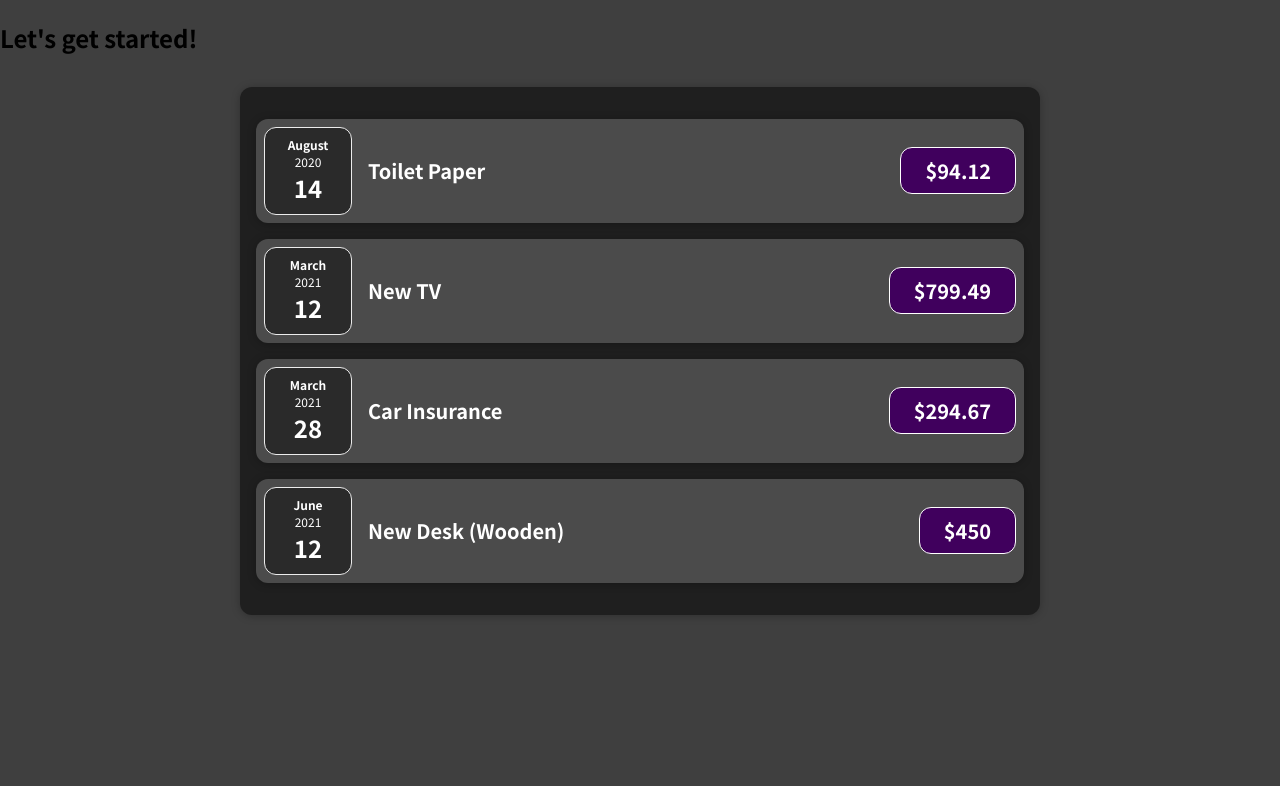
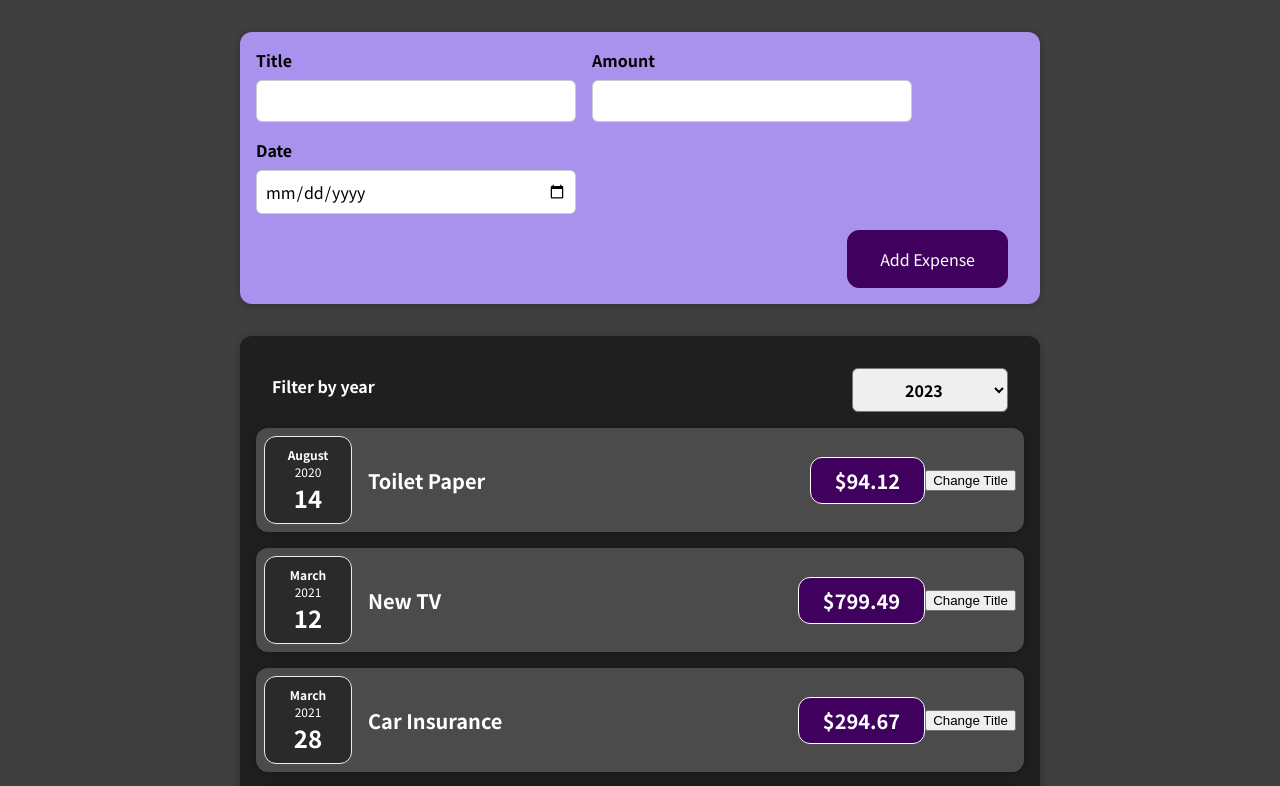
Before and after one commit to rudsa/01-starting-setup, a React (Create React App) app: page / in a window 1280 px wide. Shown: the top 786 px of the page. Built offline with nearby package versions, Linux system fonts and the light colour scheme.

Commit message:
filteredData

```diff
--- a/src/App.js
+++ b/src/App.js
@@ -1,4 +1,6 @@
-import React from "react";
+import React, { useState } from "react";
+
+import NewExpense from "./components/NewExpense/NewExpense";
 import Expenses from "./components/Expenses/Expenses";
 
 const App = () => {
@@ -24,10 +26,27 @@
     },
   ];
 
+  const [filteredExpensesData, setfilteredExpensesData] = useState(expenses);
+
+  const addExpenseHandler = (expense) => {
+    console.log(expense);
+  };
+
+  const filterExpenseHandler = (filteredExpenseDate) => {
+    setfilteredExpensesData(
+      expenses.filter((filterData) => {
+        return filterData.date.getFullYear() === Number(filteredExpenseDate);
+      })
+    );
+  };
+
   return (
     <div>
-      <h2>Let's get started!</h2>
-      <Expenses items={expenses} />
+      <NewExpense onAddExpense={addExpenseHandler} />
+      <Expenses
+        items={filteredExpensesData}
+        onFilterExpense={filterExpenseHandler}
+      />
     </div>
   );
 };
--- a/src/components/Expenses/ExpenseItem.js
+++ b/src/components/Expenses/ExpenseItem.js
@@ -1,17 +1,24 @@
-import React from "react";
+import React, { useState } from "react";
 import Card from "../UI/Card";
 import ExpenseDate from "./ExpenseDate";
 
 import "./ExpenseItem.css";
 
 const ExpenseItem = (props) => {
+  const [title, setTitle] = useState(props.title);
+
+  const clickHandler = () => {
+    setTitle("Test");
+  };
+
   return (
     <Card className="expense-item">
       <ExpenseDate date={props.date} />
       <div className="expense-item__description">
-        <h2>{props.title}</h2>
+        <h2>{title}</h2>
         <div className="expense-item__price">${props.amount}</div>
       </div>
+      <button onClick={clickHandler}>Change Title</button>
     </Card>
   );
 };
--- a/src/components/Expenses/Expenses.js
+++ b/src/components/Expenses/Expenses.js
@@ -1,17 +1,24 @@
 import React from "react";
+import ExpensesFilter from "./ExpensesFilter";
 import Card from "../UI/Card";
 import ExpenseItem from "./ExpenseItem";
 import "./Expenses.css";
 
 const Expenses = (props) => {
+  const filterExpensesDataHandler = (filteredExpenseData) => {
+    props.onFilterExpense(filteredExpenseData);
+  };
+
   return (
     <Card className="expenses">
+      <ExpensesFilter onFilterExpenseData={filterExpensesDataHandler} />
       {props.items.map((item) => {
         return (
           <ExpenseItem
             title={item.title}
             amount={item.amount}
             date={item.date}
+            key={item.id}
           />
         );
       })}
--- /dev/null
+++ b/src/components/Expenses/ExpensesFilter.css
@@ -0,0 +1,24 @@
+.expenses-filter {
+  color: white;
+  padding: 0 1rem;
+}
+
+.expenses-filter__control {
+  display: flex;
+  width: 100%;
+  align-items: center;
+  justify-content: space-between;
+  margin: 1rem 0;
+}
+
+.expenses-filter label {
+  font-weight: bold;
+  margin-bottom: 0.5rem;
+}
+
+.expenses-filter select {
+  font: inherit;
+  padding: 0.5rem 3rem;
+  font-weight: bold;
+  border-radius: 6px;
+}
--- /dev/null
+++ b/src/components/Expenses/ExpensesFilter.js
@@ -0,0 +1,26 @@
+import React from "react";
+
+import "./ExpensesFilter.css";
+
+const ExpensesFilter = (props) => {
+  const changeExpensesFilterHandler = (event) => {
+    props.onFilterExpenseData(event.target.value);
+  };
+
+  return (
+    <div className="expenses-filter">
+      <div className="expenses-filter__control">
+        <label>Filter by year</label>
+        <select onChange={changeExpensesFilterHandler}>
+          <option value="2023">2023</option>
+          <option value="2022">2022</option>
+          <option value="2021">2021</option>
+          <option value="2020">2020</option>
+          <option value="2019">2019</option>
+        </select>
+      </div>
+    </div>
+  );
+};
+
+export default ExpensesFilter;
--- /dev/null
+++ b/src/components/NewExpense/ExpenseForm.css
@@ -0,0 +1,26 @@
+.new-expense__controls {
+  display: flex;
+  flex-wrap: wrap;
+  gap: 1rem;
+  margin-bottom: 1rem;
+  text-align: left;
+}
+
+.new-expense__control label {
+  font-weight: bold;
+  margin-bottom: 0.5rem;
+  display: block;
+}
+
+.new-expense__control input {
+  font: inherit;
+  padding: 0.5rem;
+  border-radius: 6px;
+  border: 1px solid #ccc;
+  width: 20rem;
+  max-width: 100%;
+}
+
+.new-expense__actions {
+  text-align: right;
+}
--- /dev/null
+++ b/src/components/NewExpense/ExpenseForm.js
@@ -0,0 +1,76 @@
+import React, { useState } from "react";
+import "./ExpenseForm.css";
+
+const ExpenseForm = (props) => {
+  const [enteredTitle, setEnteredTitle] = useState("");
+  const [enteredAmount, setEnteredAmount] = useState("");
+  const [enteredDate, setEnteredDate] = useState("");
+
+  const titleChangeHandler = (event) => {
+    setEnteredTitle(event.target.value);
+  };
+
+  const amountChangeHandler = (event) => {
+    setEnteredAmount(event.target.value);
+  };
+
+  const dateChangeHandler = (event) => {
+    setEnteredDate(event.target.value);
+  };
+
+  const submitHandler = (event) => {
+    event.preventDefault();
+
+    const expenseData = {
+      title: enteredTitle,
+      amount: enteredAmount,
+      date: new Date(enteredDate),
+    };
+
+    props.onSaveExpenseData(expenseData);
+
+    setEnteredTitle("");
+    setEnteredAmount("");
+    setEnteredDate("");
+  };
+
+  return (
+    <form onSubmit={submitHandler}>
+      <div className="new-expense__controls">
+        <div className="new-expense__control">
+          <label>Title</label>
+          <input
+            type="text"
+            value={enteredTitle}
+            onChange={titleChangeHandler}
+          />
+        </div>
+        <div className="new-expense__control">
+          <label>Amount</label>
+          <input
+            type="number"
+            min="0.01"
+            step="0.01"
+            value={enteredAmount}
+            onChange={amountChangeHandler}
+          />
+        </div>
+        <div className="new-expense__control">
+          <label>Date</label>
+          <input
+            type="date"
+            min="2019-01-01"
+            max="2023-12-31"
+            value={enteredDate}
+            onChange={dateChangeHandler}
+          />
+        </div>
+      </div>
+      <div className="new-expense__actions">
+        <button type="submit">Add Expense</button>
+      </div>
+    </form>
+  );
+};
+
+export default ExpenseForm;
--- /dev/null
+++ b/src/components/NewExpense/NewExpense.css
@@ -0,0 +1,38 @@
+.new-expense {
+  background-color: #a892ee;
+  padding: 1rem;
+  margin: 2rem auto;
+  width: 50rem;
+  max-width: 95%;
+  border-radius: 12px;
+  text-align: center;
+  box-shadow: 0 1px 8px rgba(0, 0, 0, 0.25);
+}
+
+.new-expense button {
+  font: inherit;
+  cursor: pointer;
+  padding: 1rem 2rem;
+  border: 1px solid #40005d;
+  background-color: #40005d;
+  color: white;
+  border-radius: 12px;
+  margin-right: 1rem;
+}
+
+.new-expense button:hover,
+.new-expense button:active {
+  background-color: #510674;
+  border-color: #510674;
+}
+
+.new-expense button.alternative {
+  color: #220131;
+  border-color: transparent;
+  background-color: transparent;
+}
+
+.new-expense button.alternative:hover,
+.new-expense button.alternative:active {
+  background-color: #ddb3f8;
+}
--- /dev/null
+++ b/src/components/NewExpense/NewExpense.js
@@ -0,0 +1,23 @@
+import React from "react";
+import "./NewExpense.css";
+
+import ExpenseForm from "./ExpenseForm.js";
+
+const NewExpense = (props) => {
+  const saveExpenseDataHandler = (enteredExpenseData) => {
+    const expenseData = {
+      ...enteredExpenseData,
+      id: Math.random().toString(),
+    };
+
+    props.onAddExpense(expenseData);
+  };
+
+  return (
+    <div className="new-expense">
+      <ExpenseForm onSaveExpenseData={saveExpenseDataHandler} />
+    </div>
+  );
+};
+
+export default NewExpense;
```
